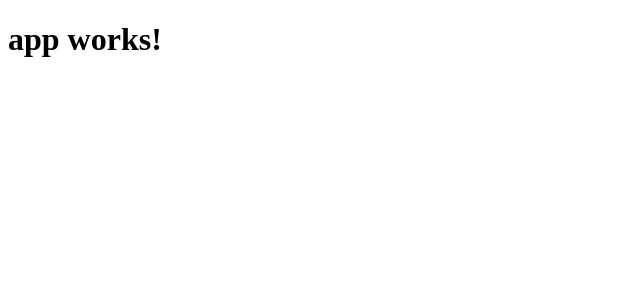
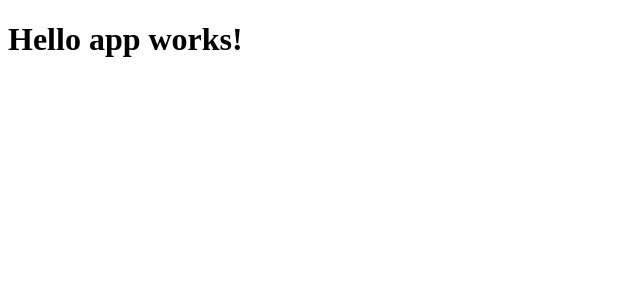
Before and after one commit to Besto/angular-universal, an Angular app: page / in a window 1280 px wide. Shown: the top 300 px of the page, without its empty margins (0-640 px from the left). Built offline with nearby package versions, Linux system fonts and the light colour scheme.

Commit message:
Add Hello

```diff
--- a/src/app/app.component.html
+++ b/src/app/app.component.html
@@ -1,3 +1,3 @@
 <h1>
-  {{title}}
+  Hello {{title}}
 </h1>
```
